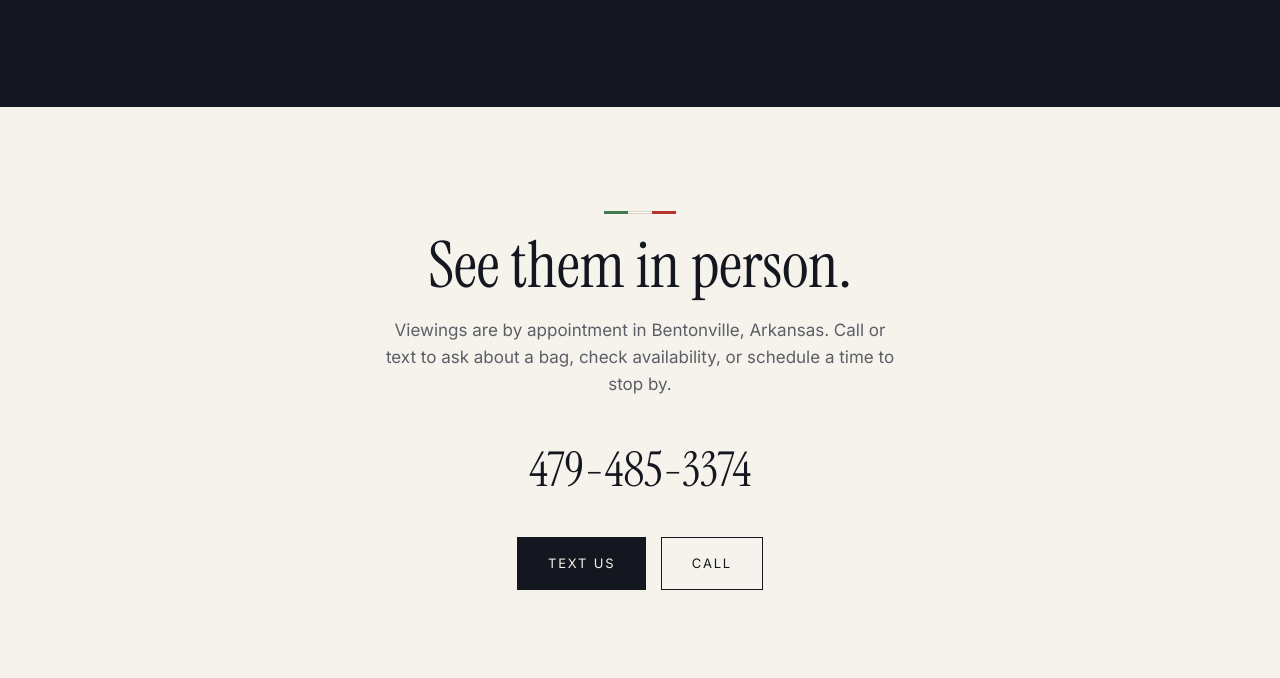
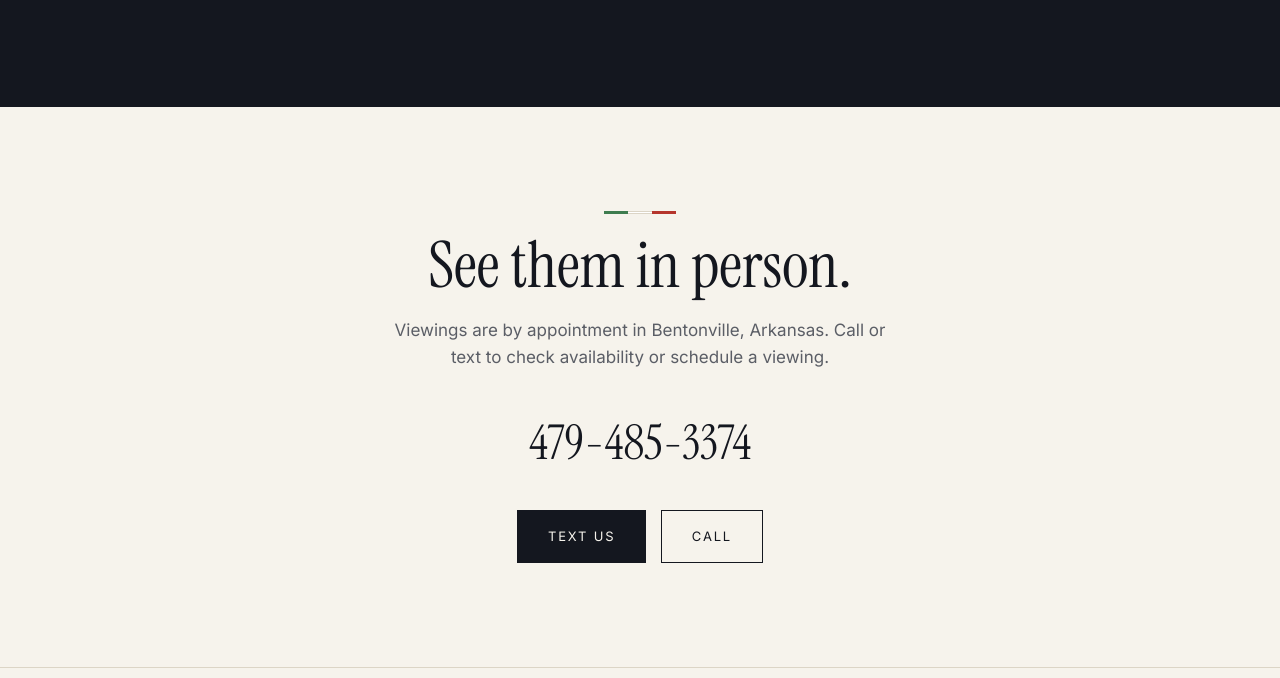
Before and after one commit to uncleb1981/bvento-handbags, a plain HTML site: page index.html in a window 1280 px wide. Shown: the part 3532-4210 px from the top of the page. Drawn offline with Linux system fonts and the light colour scheme.

Commit message:
Reword visit section call-to-action
Co-Authored-By: Claude Opus 5.5 <noreply@anthropic.com>

```diff
--- a/index.html
+++ b/index.html
@@ -189,7 +189,7 @@
   <div class="wrap">
     <div class="flagrule"><span></span><span></span><span></span></div>
     <h2>See them in person.</h2>
-    <p>Viewings are by appointment in Bentonville, Arkansas. Call or text to ask about a bag, check availability, or schedule a time to stop by.</p>
+    <p>Viewings are by appointment in Bentonville, Arkansas. Call or text to check availability or schedule a viewing.</p>
     <p class="phone"><a href="tel:+14794853374">479-485-3374</a></p>
     <a href="sms:+14794853374" class="btn">Text us</a>
     <a href="tel:+14794853374" class="btn ghost">Call</a>
```
